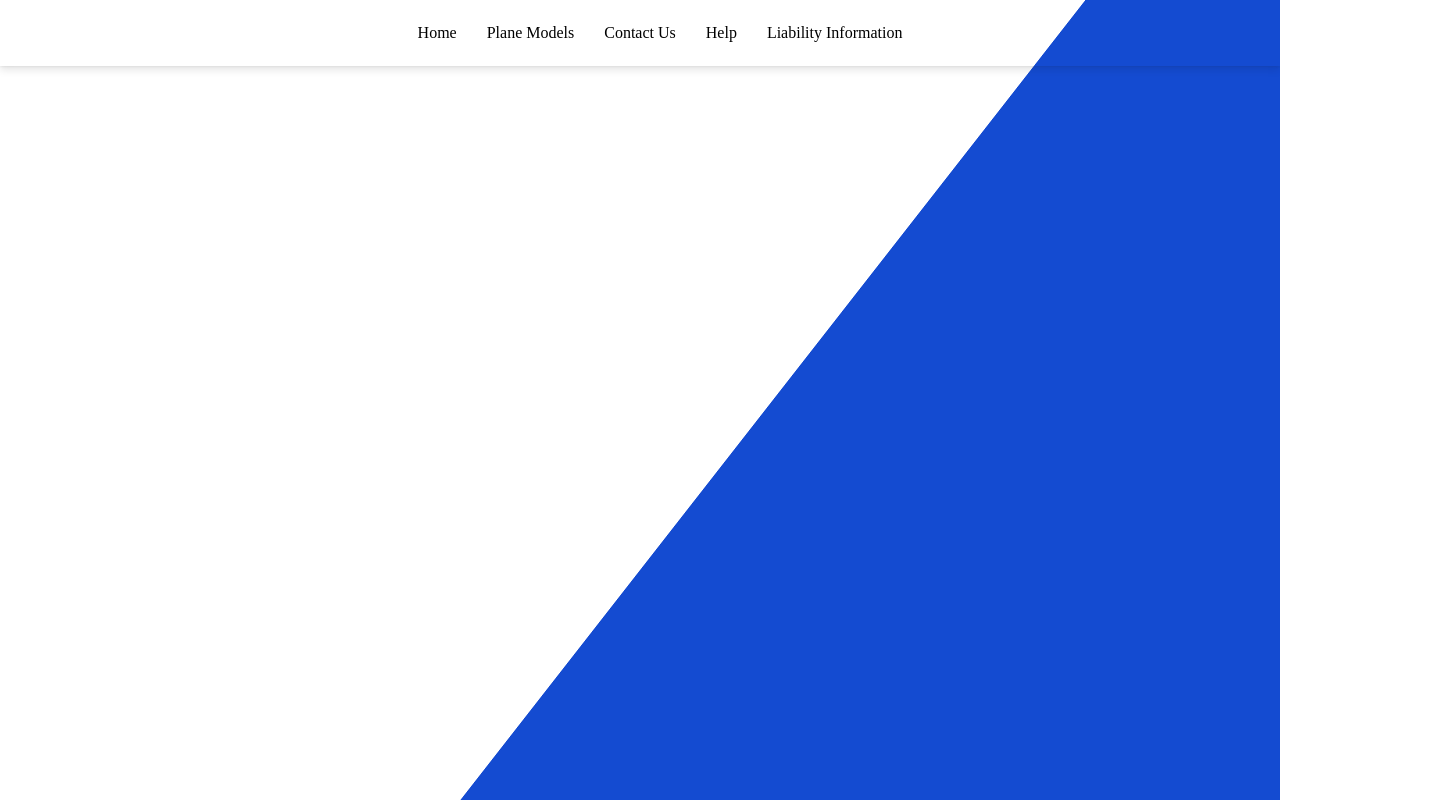
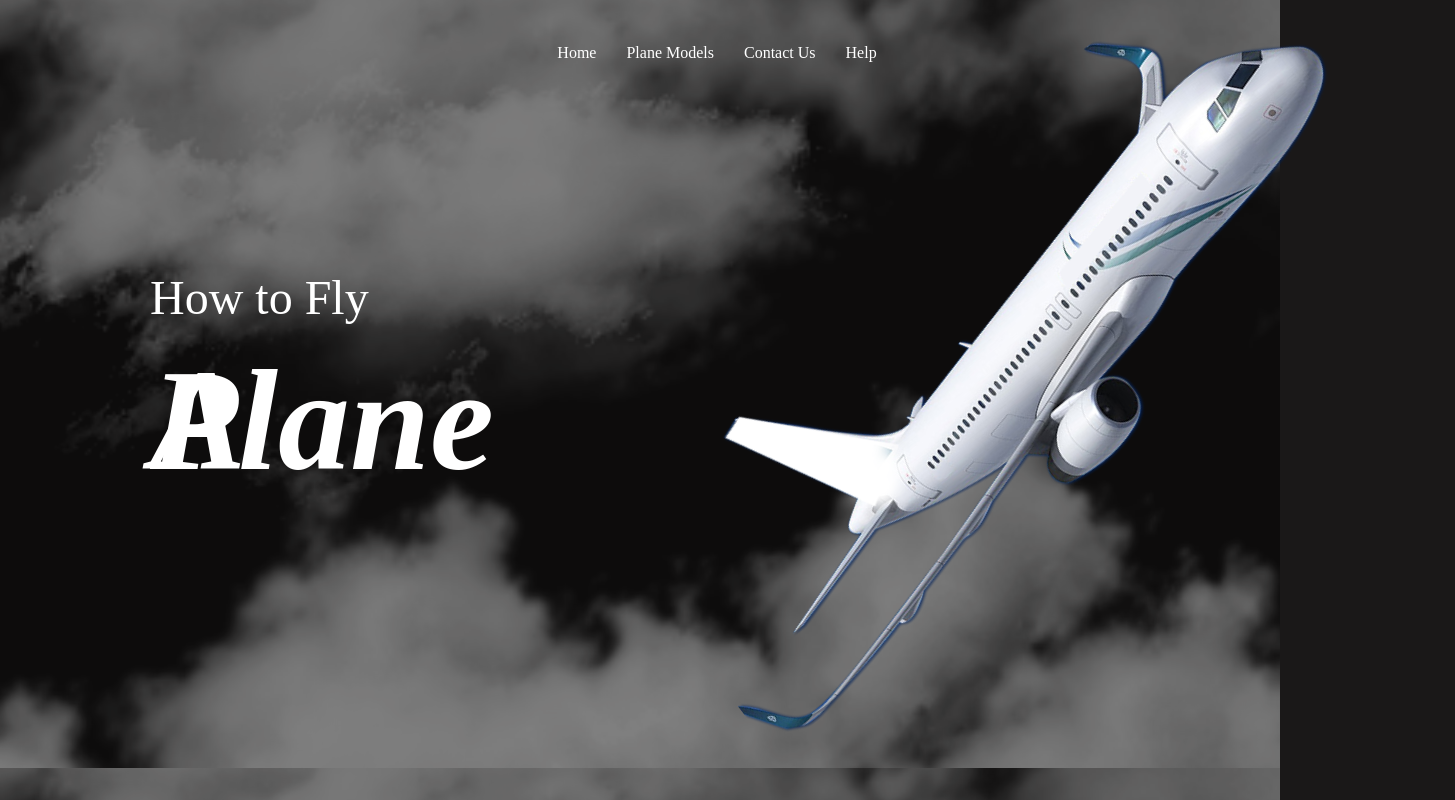
Before and after one commit to skaflay/art-design, a React app: page / in a window 1280 px wide. Shown: the whole page, 1455 px wide, since content can reach past the window. Built offline with nearby package versions, Linux system fonts and the light colour scheme.

Commit message:
Home Page Completet- Responsive left.

```diff
--- a/package.json
+++ b/package.json
@@ -20,13 +20,16 @@
     "html-loader": "^1.3.2",
     "html-webpack-plugin": "^4.5.0",
     "style-loader": "^2.0.0",
+    "url-loader": "^4.1.1",
     "webpack": "^4.32.2",
     "webpack-cli": "^3.3.0",
     "webpack-dev-server": "^3.11.0"
   },
   "dependencies": {
     "google-fonts-webpack-plugin": "^0.4.4",
+    "gsap": "^3.5.1",
     "react": "^17.0.1",
-    "react-dom": "^17.0.1"
+    "react-dom": "^17.0.1",
+    "react-gsap": "^2.2.1"
   }
 }
--- a/src/css/main.css
+++ b/src/css/main.css
@@ -1,27 +1,25 @@
 body {
-    overflow: hidden;
+    overflow-x: hidden;
     margin: 0px;
+    height: 100%;
+    width: 100%;
+    background-color: rgb(26, 24, 24);
+}
+html{
+    width: 100%;
 }
 
 div#home-page {
-    background: rgb(255, 255, 255);
-    background: linear-gradient(128deg, rgba(255, 255, 255, 1) 56.95%, rgba(20, 75, 209, 1) 57%);
-    min-height: 100vh;
-    opacity: 1;
-}
-
-div#navbar {
-
-    background-color: transparent;
-    box-shadow: 0 4px 8px 0 rgba(0, 0, 0, 0.1), 0 0.1px 3px 0 rgba(54, 54, 54, 0.19);
+    height: 100%;
+    width: fit-content;
 }
 
 nav#main-nav {
+    background-color: transparent;
     min-height: 5px;
     justify-content: center !important;
-    padding: 8px;
+    padding: 2%;
     display: flex;
-
 }
 
 ul#navbar-list {
@@ -35,5 +33,53 @@ ul#navbar-list li {
     font-family: Source-sans-pro;
     display: inline;
     padding: 15px;
+    color: #ffff;
 
 }
+
+
+.main-content {
+    display: flex;
+}
+
+.main-content .header-text {
+    flex: 1;
+}
+
+h1.main-header {
+    padding-left: 150px;
+    font-style: italic;
+    line-height: 0;
+    color: #ffff;
+    font-size: 9rem;
+}
+h4.mid-header {
+    padding-top: 100px;
+    padding-left: 150px;
+    font-weight: 200;
+    color: white;
+    font-size: 3rem;
+}
+.main-content .hero-image{
+    margin: 20px;
+}
+
+#clouds {
+    object-fit: cover;
+    height: 100vh;
+    width: auto;
+    background-image: url('../assets/clouds.png');
+    animation: animate 120s linear infinite;
+}
+
+
+
+@keyframes animate {
+    from {
+        background-position: 0 0;
+    }
+
+    to {
+        background-position: 100% 0;
+    }
+}
--- a/src/index.html
+++ b/src/index.html
@@ -4,13 +4,15 @@
 <head>
     <meta charset="UTF-8">
     <meta name="viewport" content="width=device-width, initial-scale=1.0">
-    <title>Document</title>
+    <title>How to Fly a Plane</title>
 </head>
 
 <body>
-    <div id="home-page">
-        <div id="navbar"></div>
+    <div id="clouds">
+        <div id="home-page"></div>
     </div>
+
+
 </body>
 
 </html>
--- a/src/index.js
+++ b/src/index.js
@@ -1,2 +1,3 @@
 import Form from "./js/components/Form";
 import Styles from "./css/main.css";
+import animation from "./js/components/animation.js";
--- /dev/null
+++ b/src/js/components/animation.js
@@ -0,0 +1,17 @@
+import gsap from "gsap";
+import  {TweenLite,TimelineLite,Power1} from "gsap/gsap-core.js";
+import MotionPathPlugin  from "gsap/src/MotionPathPlugin.js";
+gsap.registerPlugin(MotionPathPlugin);
+
+gsap.to(".hero-plane", {
+    duration: 5,
+    repeat: 12,
+    repeatDelay: 3,
+    yoyo: true,
+    ease: "power1.inOut",
+    motionPath:{
+      path: "M9,100c0,0,18-41,49-65",
+      autoRotate: true,
+      alignOrigin: [0.5, 0.5]
+    }
+  });
--- a/src/js/components/form.js
+++ b/src/js/components/form.js
@@ -1,25 +1,61 @@
-import ReactDOM from "react-dom";
+import ReactDOM, { render } from "react-dom";
 import React, { Component } from 'react'
 
 
-const navbar = React.createElement(
-  'nav', {
-      id: 'main-nav',
-      className: 'navbar'
-  },
-  listElement()
-)
+class Navbar extends React.Component{
+  render(){
+    return(
+      <nav id="main-nav" className="navbar">
+      <ul id="navbar-list">
+      <li>Home</li>
+      <li>Plane Models</li>
+      <li>Contact Us</li>
+      <li>Help</li>
+      </ul>
+      </nav>
+    )
+  }
+}
 
-function listElement() {
-  return (
-<ul id="navbar-list">
-  <li>Home</li>
-  <li>Plane Models</li>
-  <li>Contact Us</li>
-  <li>Help</li>
-  <li>Liability Information</li>
-</ul>
+class MainContainer extends React.Component{
+  render(){
+    return(
+      <div className="main-content">
+        <div className="header-text">
+        <h4 className="mid-header">How to Fly</h4>
+       <h1 className="main-header">A Plane</h1>
+        </div>
+    <div className="hero-image">
+    <img src="./src/assets/plane.png" className="hero-plane"></img>
+    </div>
+    </div>
+    )
+  }
+}
+
+
+
+class HomeComponent extends React.Component{
+render(){
+  return(
+    <div>
+
+    <Navbar />
+    <MainContainer />
+    </div>
   )
+}}
+class AnimatedPlane extends React.Component{
+  render(){
+    return (
+      <div id="plane-img">
+        <img src="./src/assets/plane.png"></img>
+      </div>
+    )
+  }
 }
-ReactDOM.render(navbar,
-  document.getElementById('navbar'));
+
+
+
+ReactDOM.render(<HomeComponent/>,
+  document.getElementById('home-page'));
--- a/webpack.config.js
+++ b/webpack.config.js
@@ -20,6 +20,10 @@
                   'style-loader',
                   'css-loader'
                 ]
+              },
+              {
+                test: /\.(png|jpg)$/,
+                loader: 'url-loader'
               }
            ]
        },
```
Also changed, not shown: src/assets/clouds.png (added), src/assets/plane.png (added), 1 other file.
